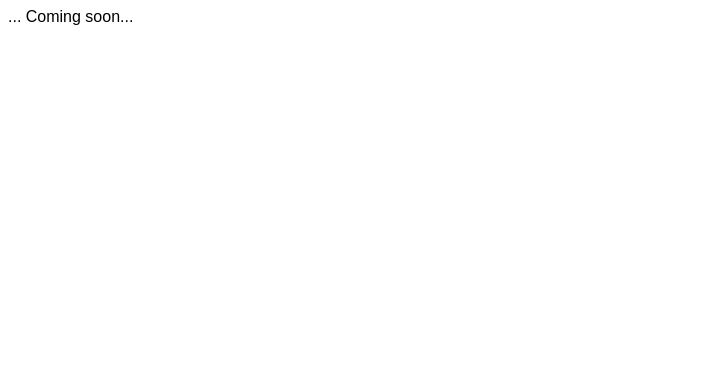
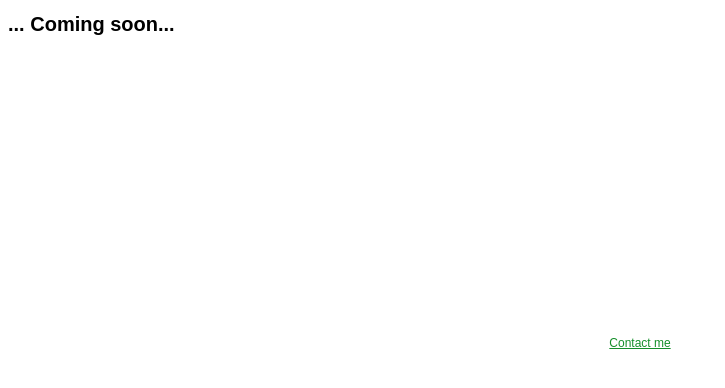
Before and after one commit to ccorbesier/ccorbesier.github.io, a plain HTML site: page index.html in a window 1280 px wide. Shown: the whole page, without its empty margins (0-725 px from the left). Drawn offline with Linux system fonts and the light colour scheme; a web font is replaced by a local one.

Commit message:
Add contact section

```diff
--- a/index.html
+++ b/index.html
@@ -5,11 +5,29 @@
 		<link href='http://fonts.googleapis.com/css?family=Happy+Monkey' rel='stylesheet' type='text/css'>
 		<style type="text/css" media="all">
 			*{
-    			font-family: 'Happy Monkey', sans-serif;
+    		font-family: 'Happy Monkey', sans-serif;
+			}
+			h1{
+				font-size:20px;
+			}
+			.footer{
+				width:100%;
+				text-align:center;
+				margin-top:300px;
+				font-size:12px;
+			}
+			.footer a:link, .footer a:visited{
+				color:#158F2B;
+			}
+			.footer a:hover, .footer a:focus, .footer a:active{
+				color:#1CC43B;
 			}
 		</style>
 	</head>
 	<body>
-		... Coming soon...
+		<h1>... Coming soon...</h1>
+      <div class="footer">
+				<a href="mailto:ccorbesier@gmail.com">Contact me</a>
+			</div>
 	</body>
 </html>
```
